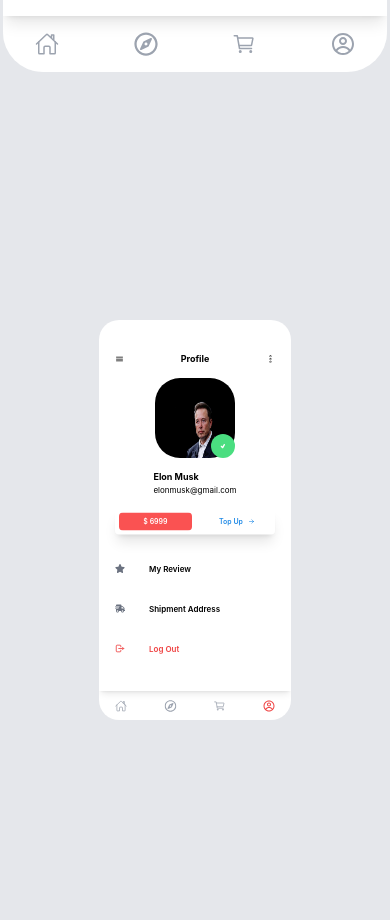
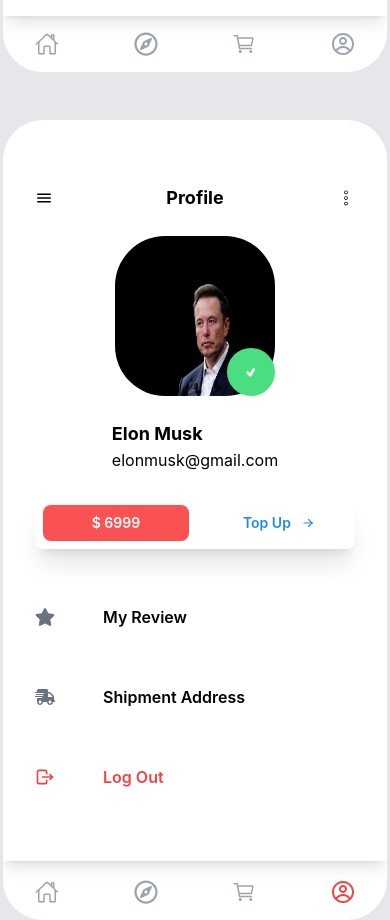
Before and after one commit to nmpavel/mantineDemo, a Next.js app: page / in a window 390 px wide. Shown: the part 1600-2520 px from the top of the page. Built offline with nearby package versions, Linux system fonts and the light colour scheme.

Commit message:
Update Profile.tsx

```diff
--- a/src/components/Profile.tsx
+++ b/src/components/Profile.tsx
@@ -11,7 +11,7 @@ import { CgProfile } from "react-icons/cg";
 
 const Profile = () => {
   return (
-    <div className=" scale-50  relative bg-white h-[800px] w-96 rounded-[40px] overflow-hidden pt-16">
+    <div className=" md:scale-75 lg:scale-50  relative bg-white h-[800px] w-96 rounded-[40px] overflow-hidden pt-16">
       <div className="flex flex-row  justify-between items-center px-8  font-bold text-lg">
         <IoMdMenu />
         <p className=" ">Profile</p>
```
